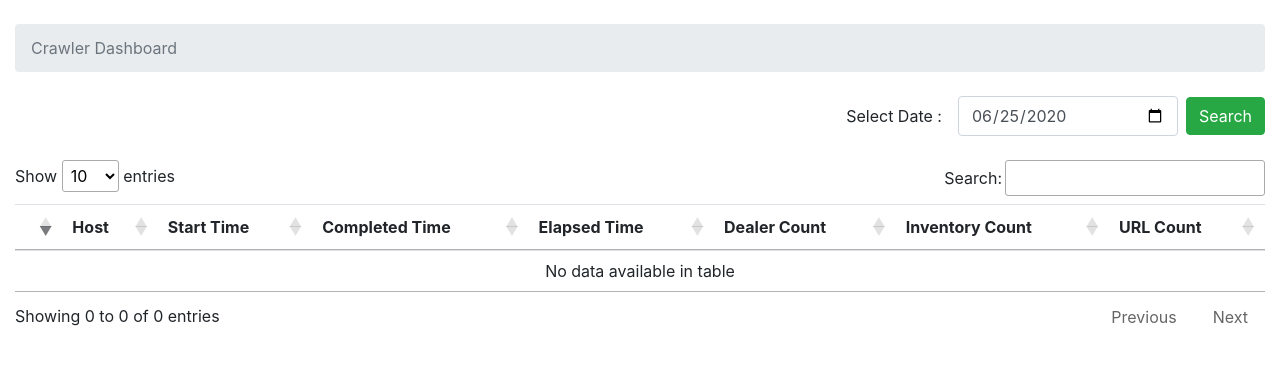
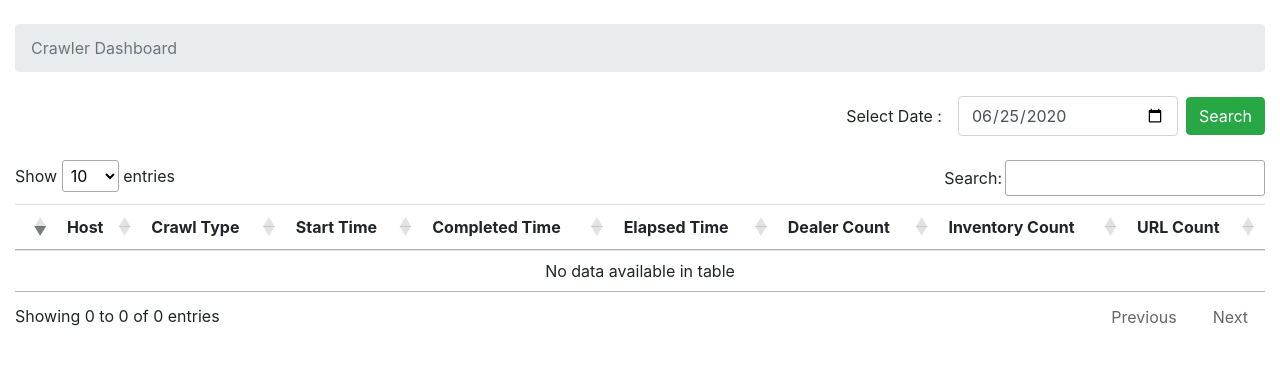
Before and after one commit to jis0324/Crawl-Dashboard, a Django app: a page that uses templates/crawl.html in a window 1280 px wide. Shown: the part 56-421 px from the top of the page. Run offline with Django 3.2, Linux system fonts and the light colour scheme; a user stored in the database is signed in; some libraries are stand-ins or nearby versions; some web fonts are replaced.

Commit message:
updated by WithUs-all

```diff
--- a/crawls/views.py
+++ b/crawls/views.py
@@ -155,12 +155,18 @@
     temp_dict['elapsed_time'] = row['Elapsed Time']
     temp_dict['dealer_count'] = row['Total Dealer Count']
     temp_dict['inventory_count'] = row['Total Inventory Count']
+    temp_dict['crawl_type'] = ''
     if index == 0:
       temp_dict['url_count'] = row['URL Range']
     else:
       url_ranges = row['URL Range'].split(':')
       total_count = 0
       if len(url_ranges) > 1:
+        if url_ranges[0].strip() == 'spider':
+          temp_dict['crawl_type'] = 'scrapy'
+        elif url_ranges[0].strip() == 'selenium':
+          temp_dict['crawl_type'] = 'selenium'
+        # temp_dict['crawl_type'] = url_ranges[0]
         urls = url_ranges[1].split(',')
         for url in urls:
           start_url = int(url.split('~')[0])
--- a/templates/crawl.html
+++ b/templates/crawl.html
@@ -18,6 +18,7 @@
       <tr>
         <th></th>
         <th>Host</th>
+        <th>Crawl Type</th>
         <th>Start Time</th>
         <th>Completed Time</th>
         <th>Elapsed Time</th>
@@ -32,6 +33,7 @@
           <tr>
             <td>server</td>
             <td>{{row.host}}</td>
+            <td>{{row.crawl_type}}</td>
             <td>{{row.start_time}}</td>
             <td>{{row.completed_time}}</td>
             <td>{{row.elapsed_time}}</td>
@@ -44,6 +46,7 @@
             <tr>
               <td></td>
               <td><a onclick='redirect(event);' href="{% url 'crawl_summary' row.host crawl_date %}">{{row.host}}</a></td>
+              <td>{{row.crawl_type}}</td>
               <td>{{row.start_time}}</td>
               <td>{{row.completed_time}}</td>
               <td>{{row.elapsed_time}}</td>
```
